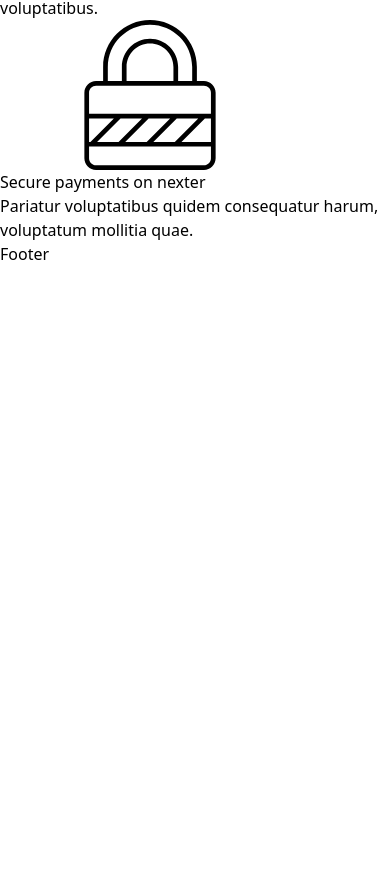
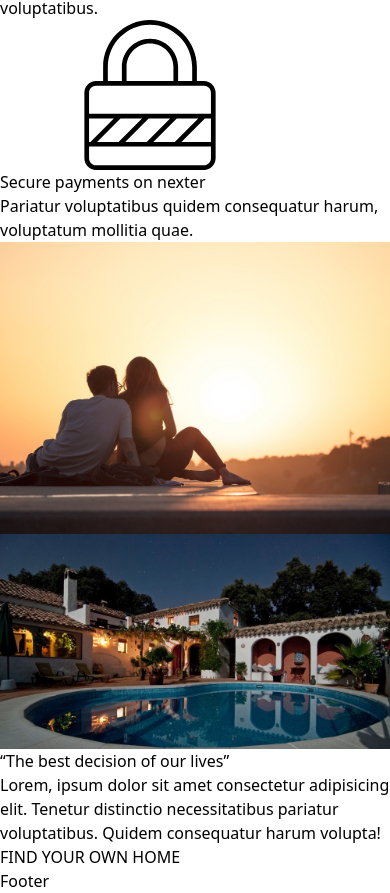
Before and after one commit to Emmanuel-Anaba/Nexter, a React (Vite) app: page / in a window 390 px wide. Shown: the part 3031-3924 px from the top of the page. Before the commit the page ends 3297 px from the top, so only its background shows below. Built offline with nearby package versions, Linux system fonts and the light colour scheme.

Commit message:
Worked on the story section

```diff
--- a/src/App.jsx
+++ b/src/App.jsx
@@ -3,6 +3,9 @@ import Header from "./components/Header";
 import Section from "./components/Section";
 import Footer from "./components/Footer";
 import svg from "./assets/img/sprite.svg";
+import story1 from "./assets/img/story-1.jpeg";
+import story2 from "./assets/img/story-2.jpeg";
+import storybg from "./assets/img/back.jpg";
 
 const App = () => {
   const features = [
@@ -41,7 +44,7 @@ const App = () => {
   return (
     <>
       <Header />
-      <Section className="grid w-[95%] lg:w-5/6 mx-auto py-20 md:grid-cols-2 lg:grid-cols-3 gap-x-12 gap-y-16">
+      <Section className="grid w-[90%] lg:w-5/6 mx-auto py-20 md:grid-cols-2 lg:grid-cols-3 gap-x-12 gap-y-16">
         {features.map(({ icon, h, p }) => (
           <div key={h} className="grid grid-flow-col gap-4 my-auto">
             <svg className="icon feature-icon">
@@ -54,6 +57,31 @@ const App = () => {
           </div>
         ))}
       </Section>
+      <Section className="grid md:grid-cols-2">
+        <div
+          className="relative p-12 md:p-20 bg-center bg-cover"
+          style={{
+            backgroundImage: `linear-gradient(rgba(198, 153, 99, 0.5), rgba(198, 153, 99, 0.5)), url(${storybg})`,
+          }}>
+          <img className="story-img -translate-x-9 md:translate-x-0" src={story1} alt="" />
+          <img
+            className="story-img absolute h-[40%] w-[50%] md:top-[70%] top-1/2 -translate-y-1/2 md:-right-2 right-3 md:translate-x-[10%]"
+            src={story2}
+            alt=""
+          />
+        </div>
+        <div className="bg-[#f9f7f6]">
+          <p className="text-[#54483a]">“The best decision of our lives”</p>
+          <p className="text-[#6d5d4b]">
+            Lorem, ipsum dolor sit amet consectetur adipisicing elit. Tenetur
+            distinctio necessitatibus pariatur voluptatibus. Quidem consequatur
+            harum volupta!
+          </p>
+          <a href="#" className="btn mr-auto">
+            FIND YOUR OWN HOME
+          </a>
+        </div>
+      </Section>
       <Footer />
     </>
   );
--- a/src/assets/index.css
+++ b/src/assets/index.css
@@ -29,14 +29,13 @@
   .seen::before {
     @apply content-[""] h-[1px] block bg-current;
   }
-  .icon{
+  .icon {
     @apply fill-[#c69963];
-    /* width: 4.5rem;
-    height: 4.5rem;
-    grid-row: 1 / span 2;
-    transform: translateY(-1rem); */
   }
-  .feature-icon{
+  .feature-icon {
     @apply w-10 h-10 -translate-y-2;
   }
+  .story-img {
+    @apply rounded-lg shadow-2xl;
+  }
 }
```
Also changed, not shown: thoughts.txt.
